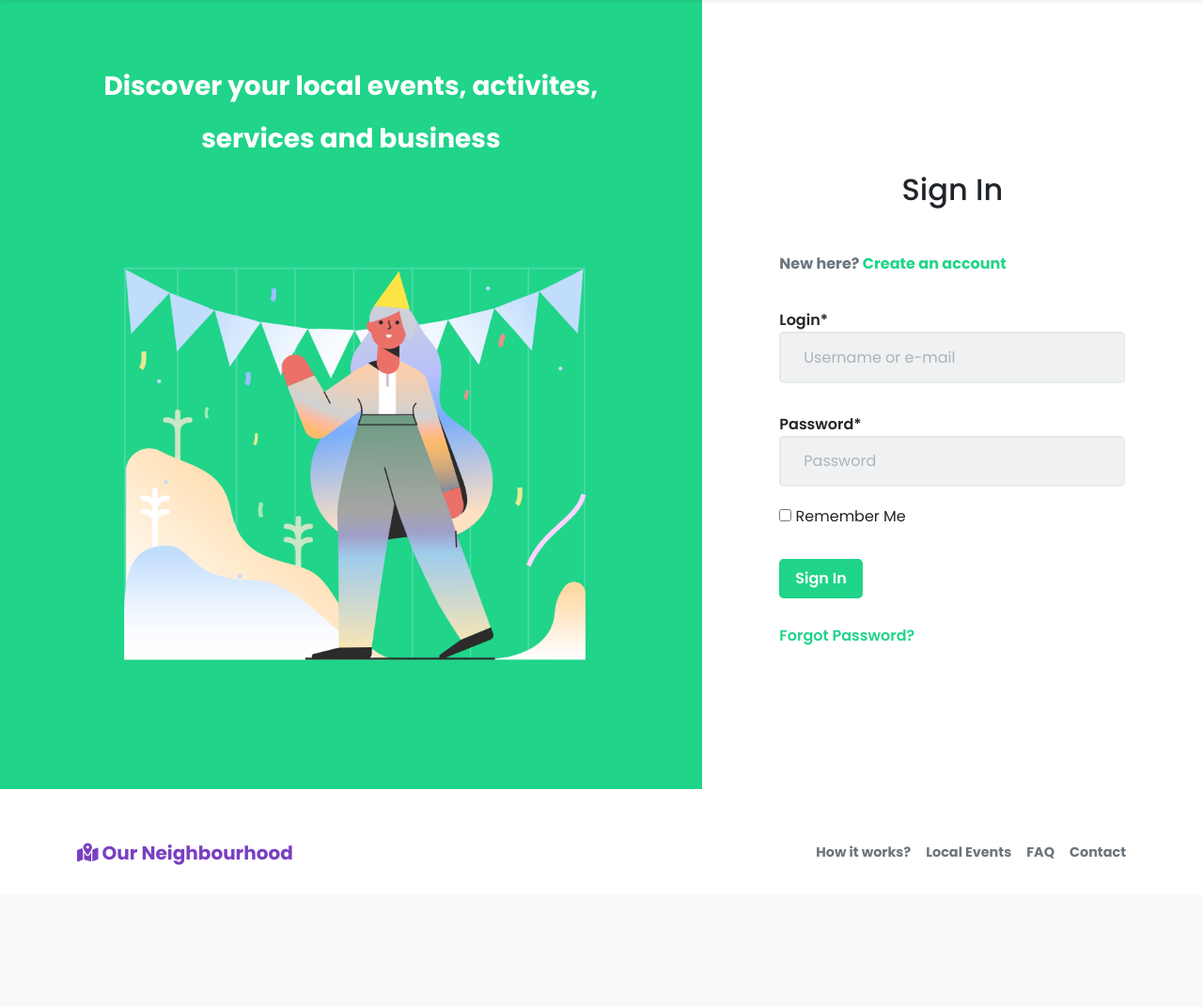
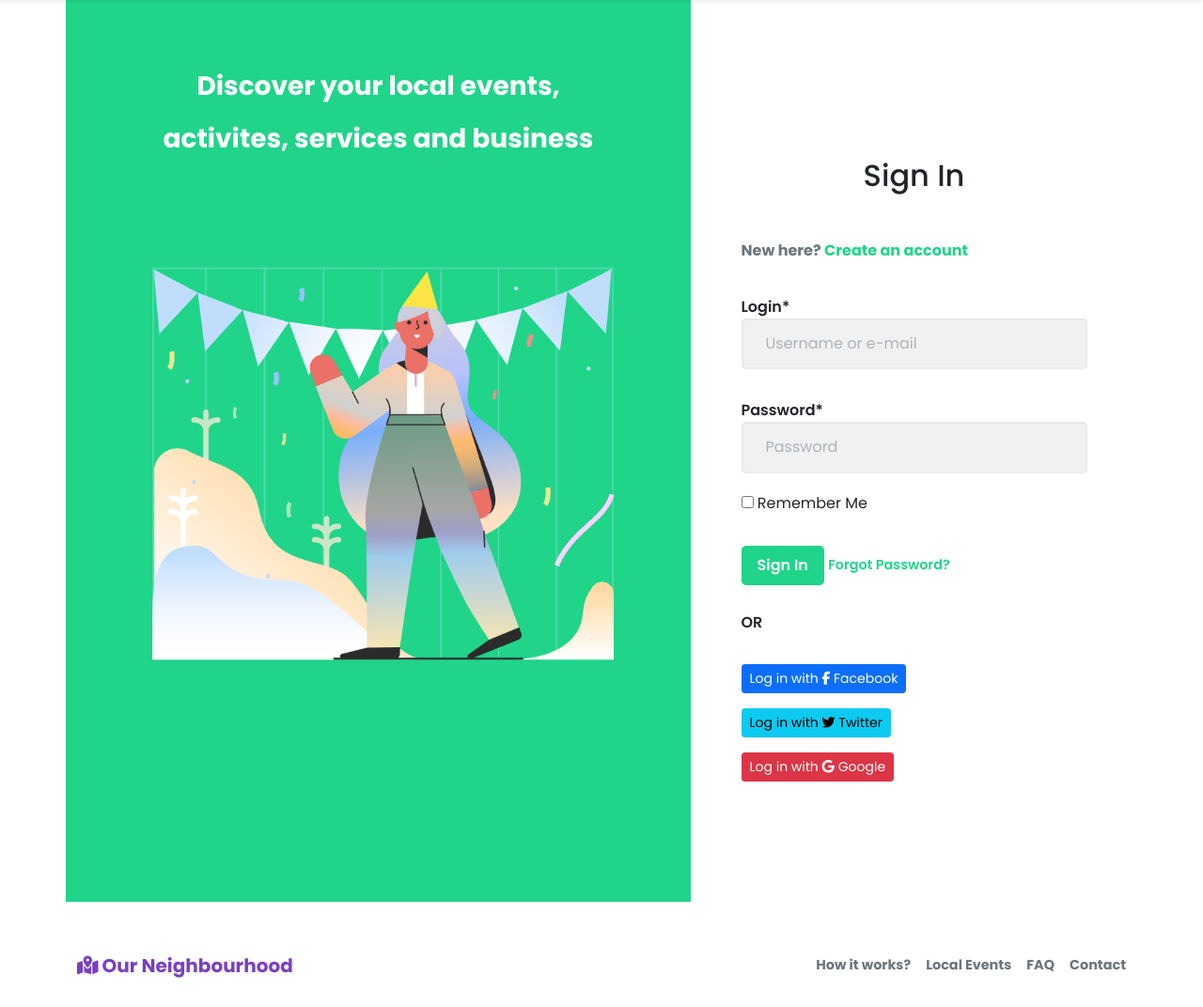
Before and after one commit to stef-cruz/our_neighbourhood, a Django app: page /accounts/login/ in a window 1280 px wide. Shown: the part 56-1128 px from the top of the page at 94% size. Before the commit the page ends 977 px from the top, so only its background shows below. Run offline with Django 3.2, Linux system fonts and the light colour scheme; some libraries are stand-ins or nearby versions.

Commit message:
Add login with social networks

```diff
--- a/static/css/_authentication.scss
+++ b/static/css/_authentication.scss
@@ -5,7 +5,15 @@
 
 .auth-left-panel {
   background-color: $sec-colour;
-  height: 100%;
+
+  @include bp(tablet) {
+    height: 70vh;
+  }
+
+  @include bp(desktop) {
+    height: 120vh;
+  }
+
 
   &__img {
     background: url('/media/bg-auth.png') no-repeat center center;
@@ -13,6 +21,10 @@
     min-height: 21rem;
 
     @include bp(tablet) {
+      min-height: 20rem;
+    }
+
+    @include bp(desktop) {
       min-height: 35rem;
     }
   }
@@ -27,5 +39,9 @@
       color: $sec-colour;
     }
   }
+}
 
+.login-or {
+    text-transform: uppercase;
+    font-weight: 600; /* fw-bolder */
 }
--- a/static/css/_form.scss
+++ b/static/css/_form.scss
@@ -42,6 +42,7 @@
     color: $sec-colour;
     text-decoration: none;
     font-weight: 600; /* fw-bolder */
+    font-size: 0.9rem;
   }
 
   .btn-outline-sec-colour {
--- a/static/css/style.css
+++ b/static/css/style.css
@@ -107,6 +107,7 @@
   text-decoration: none;
   font-weight: 600;
   /* fw-bolder */
+  font-size: 0.9rem;
 }
 .form-custom .btn-outline-sec-colour {
   color: #5710b2;
@@ -225,7 +226,16 @@
 
 .auth-left-panel {
   background-color: #20D489;
-  height: 100%;
+}
+@media (min-width: 48rem) {
+  .auth-left-panel {
+    height: 70vh;
+  }
+}
+@media (min-width: 64rem) {
+  .auth-left-panel {
+    height: 120vh;
+  }
 }
 .auth-left-panel__img {
   background: url("/media/bg-auth.png") no-repeat center center;
@@ -233,6 +243,11 @@
   min-height: 21rem;
 }
 @media (min-width: 48rem) {
+  .auth-left-panel__img {
+    min-height: 20rem;
+  }
+}
+@media (min-width: 64rem) {
   .auth-left-panel__img {
     min-height: 35rem;
   }
@@ -244,6 +259,12 @@
 }
 .authentication-link a:hover {
   color: #20D489;
+}
+
+.login-or {
+  text-transform: uppercase;
+  font-weight: 600;
+  /* fw-bolder */
 }
 
 * {
--- a/templates/allauth/account/login.html
+++ b/templates/allauth/account/login.html
@@ -6,7 +6,7 @@
 {% block head_title %}{% trans "Sign In" %}{% endblock %}
 
 {% block inner_content %}
-<div id="authentication" class="container-fluid form-custom">
+<div id="authentication" class="container form-custom">
     <div class="row pb-0 pe-lg-0 align-items-center">
 
         <!-- Left panel -->
@@ -27,43 +27,43 @@
             <div class="mx-auto">
                 <h2 class="text-center page-header">{% trans "Sign In" %}</h2>
 
+                <p class="text-muted fw-bold authentication-link">{% blocktrans %}New here?
+                    <a class="fw-bolder" href="{{ signup_url }}">Create an account</a>{% endblocktrans %}
+                </p>
+
+                    <form class="login" method="POST" action="{% url 'account_login' %}">
+                        {% csrf_token %}
+                        {{ form|crispy }}
+                        {% if redirect_field_value %}
+                        <p><input class="form-control" type="hidden" name="{{ redirect_field_name }}"
+                                  value="{{ redirect_field_value }}"/></p>
+                        {% endif %}
+                        <div class="primaryAction-wrapper">
+                            <button class="primaryAction" type="submit">{% trans "Sign In" %}</button>
+                            <a class="button secondaryAction forgot-password-link" href="{% url 'account_reset_password' %}">{% trans "Forgot Password?" %}</a>
+                        </div>
+                    </form>
+
                 {% get_providers as socialaccount_providers %}
 
                 {% if socialaccount_providers %}
-                <p>{% blocktrans with site.name as site_name %}Please sign in with one
-                    of your existing third party accounts. Or, <a href="{{ signup_url }}">sign up</a>
-                    for a {{ site_name }} account and sign in below:{% endblocktrans %}</p>
 
                 <div class="socialaccount_ballot">
-                    <ul class="socialaccount_providers">
+                    <div class="login-or">{% trans 'or' %}</div>
+                    <br>
+                    <div class="socialaccount_providers">
                         {% include "socialaccount/snippets/provider_list.html" with process="login" %}
-                    </ul>
-
-                    <div class="login-or">{% trans 'or' %}</div>
+                    </div>
                 </div>
 
                 {% include "socialaccount/snippets/login_extra.html" %}
 
                 {% else %}
-                <p class="text-muted fw-bold authentication-link">{% blocktrans %}New here?
-                    <a class="fw-bolder" href="{{ signup_url }}">Create an account</a>{% endblocktrans %}
-                </p>
+                    <p class="text-muted fw-bold authentication-link">{% blocktrans %}New here?
+                        <a class="fw-bolder" href="{{ signup_url }}">Create an account</a>{% endblocktrans %}
+                    </p>
                 {% endif %}
 
-                <form class="login" method="POST" action="{% url 'account_login' %}">
-                    {% csrf_token %}
-                    {{ form|crispy }}
-                    {% if redirect_field_value %}
-                    <p><input class="form-control" type="hidden" name="{{ redirect_field_name }}"
-                              value="{{ redirect_field_value }}"/></p>
-                    {% endif %}
-                    <div class="primaryAction-wrapper">
-                        <button class="primaryAction" type="submit">{% trans "Sign In" %}</button>
-                    </div>
-                    <p class="mt-2">
-                        <a class="button secondaryAction forgot-password-link" href="{% url 'account_reset_password' %}">{% trans "Forgot Password?" %}</a>
-                    </p>
-                </form>
             </div>
 
 
--- a/templates/allauth/socialaccount/snippets/provider_list.html
+++ b/templates/allauth/socialaccount/snippets/provider_list.html
@@ -3,18 +3,40 @@
 {% get_providers as socialaccount_providers %}
 
 {% for provider in socialaccount_providers %}
+
 {% if provider.id == "openid" %}
     {% for brand in provider.get_brands %}
-<li>
+        <div>
           <a title="{{brand.name}}"
              class="socialaccount_provider {{provider.id}} {{brand.id}}"
              href="{% provider_login_url provider.id openid=brand.openid_url process=process %}"
              >{{brand.name}}</a>
-</li>
+        </div>
     {% endfor %}
 {% endif %}
-<li>
-  <a title="{{provider.name}}" class="socialaccount_provider {{provider.id}}"
-     href="{% provider_login_url provider.id process=process scope=scope auth_params=auth_params %}">{{provider.name}}</a>
-</li>
+
+<div>
+    {% if provider.name == "Facebook" %}
+        <a title="{{provider.name}}" class="btn btn-sm my-2 btn-primary socialaccount_provider {{provider.id}}"
+         href="{% provider_login_url provider.id process=process scope=scope auth_params=auth_params %}">
+          Log in with <i class="fab fa-facebook-f"></i> {{provider.name}}
+        </a>
+    {% elif provider.name == "Twitter" %}
+        <a title="{{provider.name}}" class="btn btn-sm my-2 btn-info socialaccount_provider {{provider.id}}"
+           href="{% provider_login_url provider.id process=process scope=scope auth_params=auth_params %}">
+            Log in with <i class="fab fa-twitter"></i> {{provider.name}}
+        </a>
+    {% elif provider.name == "Google" %}
+        <a title="{{provider.name}}" class="btn btn-sm my-2 btn-danger socialaccount_provider {{provider.id}}"
+           href="{% provider_login_url provider.id process=process scope=scope auth_params=auth_params %}">
+            Log in with <i class="fab fa-google"></i> {{provider.name}}
+        </a>
+    {% else %}
+        <a title="{{provider.name}}" class="btn btn-sm my-2 btn-secondary socialaccount_provider {{provider.id}}"
+           href="{% provider_login_url provider.id process=process scope=scope auth_params=auth_params %}">
+            Log in with {{provider.name}}
+        </a>
+    {% endif %}
+</div>
+
 {% endfor %}
```
Also changed, not shown: our_neighbourhood/settings.py (+36 -4 lines), templates/allauth/account/signup.html (+26 -2 lines), templates/allauth/socialaccount/authentication_error.html (+16 -3 lines), templates/allauth/socialaccount/base.html (+6 -1 lines), templates/allauth/socialaccount/connections.html (+9 -3 lines), templates/allauth/socialaccount/login_cancelled.html (+10 -5 lines), templates/allauth/socialaccount/signup.html (+10 -3 lines), 2 other files. Lines whose indentation alone changed are shown as unchanged.
